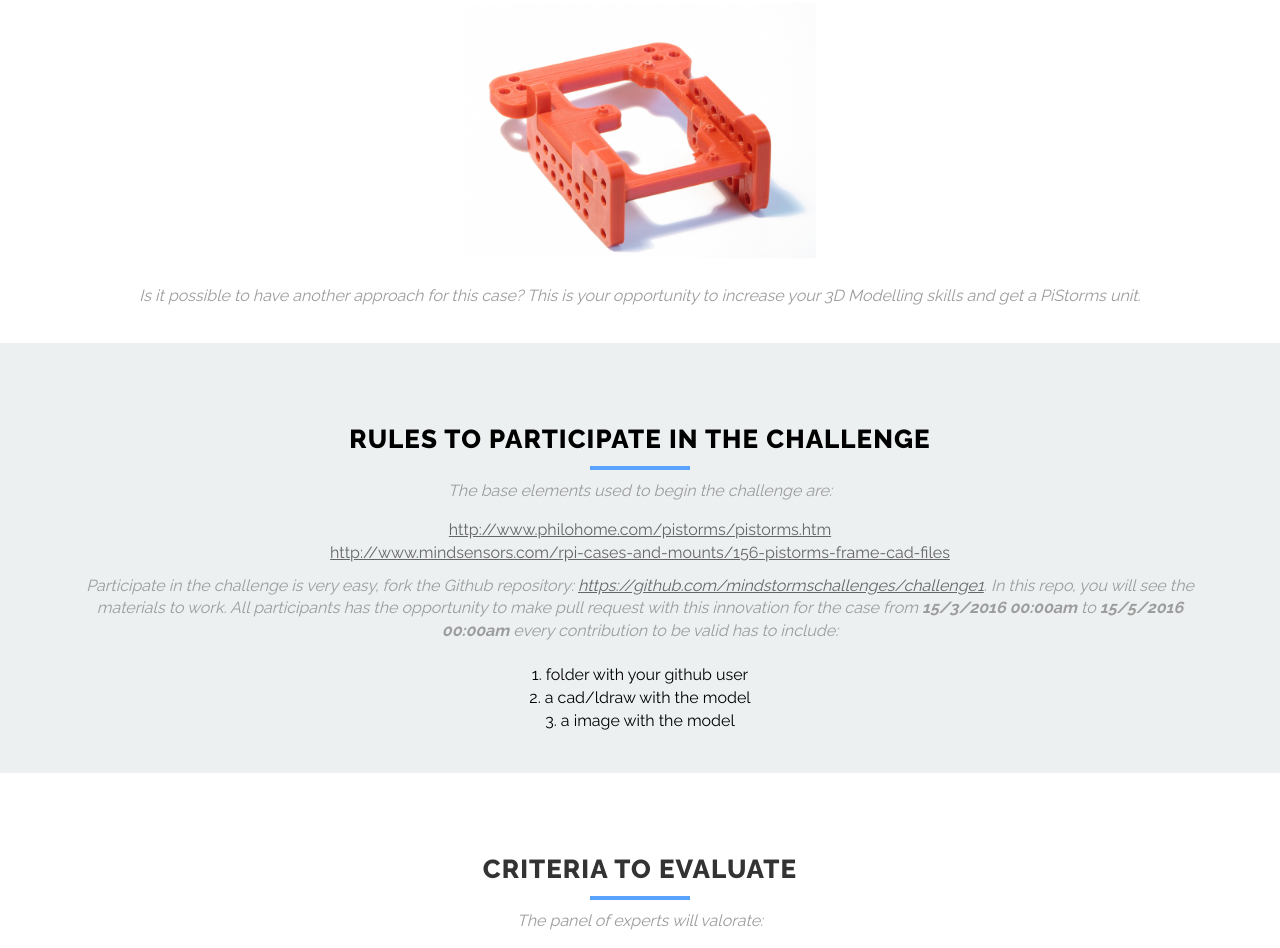
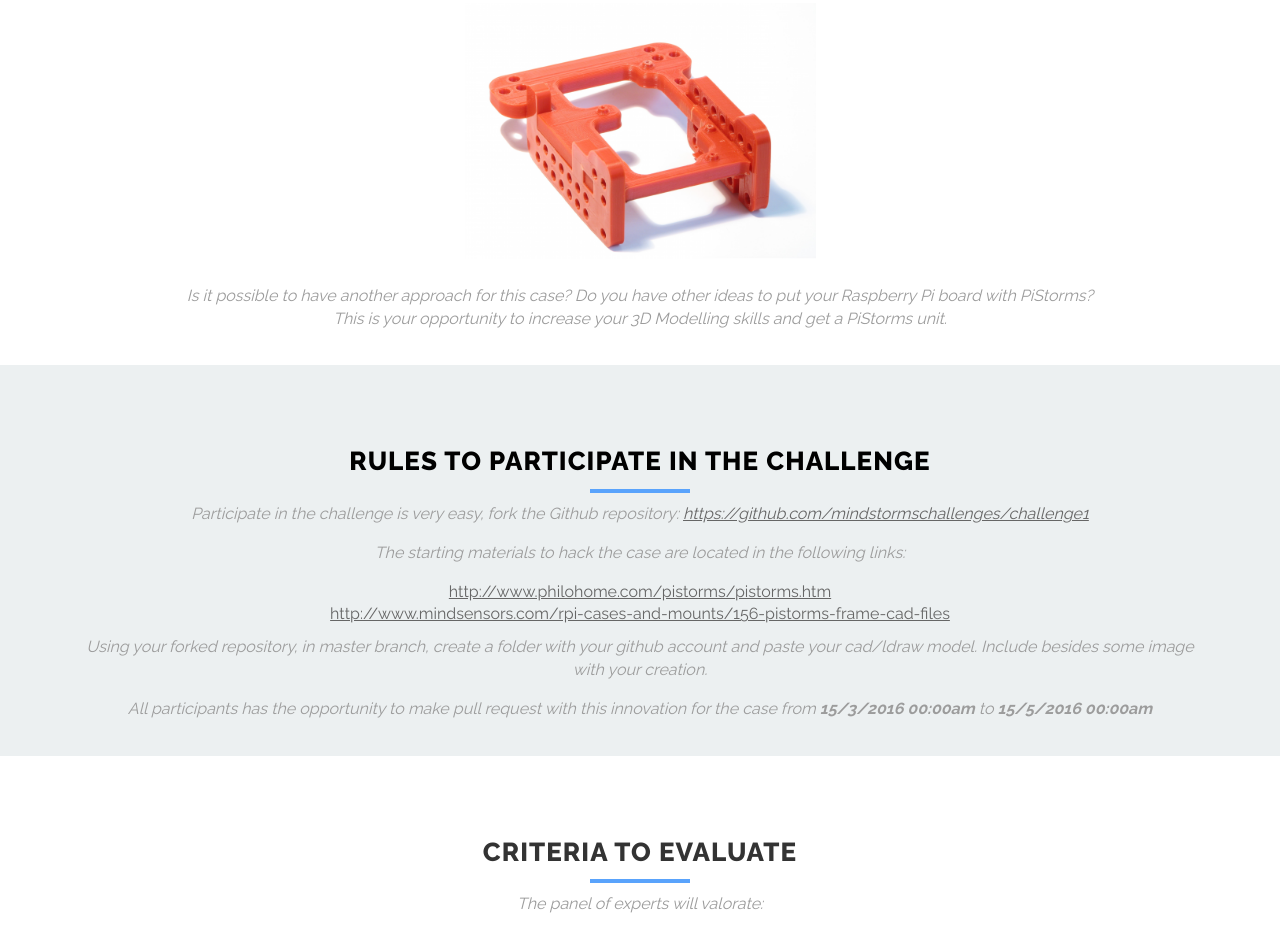
Before and after one commit to mindstormschallenges/challenge1, a website: page index.html in a window 1280 px wide. Shown: the part 1019-1967 px from the top of the page. Drawn offline with nearby package versions, Linux system fonts and the light colour scheme.

Commit message:
https://github.com/mindstormschallenges/challenge1/issues/3

```diff
--- a/index.html
+++ b/index.html
@@ -96,11 +96,11 @@ The challenge invite you to innovate with this <a href="http://www.mindsensors.c
                             <h2>The challenge</h2>
                             <p>
 <strong>Why not 3D Printing?</strong><br />
-Custom pieces for some areas of your robot could be the best strategy to solve some physical problems on your robotics project. This challenge tries to invite you in the innovation process to hack the base design for PiStorms case.
+Custom pieces for some areas of your robot could be the best strategy to solve some physical problems on your robotics project. This challenge tries to invite you in the innovation process to hack the base design from the PiStorms case.
                             </p>
 <img src="./Images/frame-for-pistorms.jpg" width="30%" />
 <p>
-Is it possible to have another approach for this case? This is your opportunity to increase your 3D Modelling skills and get a PiStorms unit.
+Is it possible to have another approach for this case? Do you have other ideas to put your Raspberry Pi board with PiStorms? <br/>This is your opportunity to increase your 3D Modelling skills and get a PiStorms unit.
 </p>
                         </div>
                     </div>
@@ -118,19 +118,20 @@ Is it possible to have another approach for this case? This is your opportunity
                     <div class="col-xs-12 col-sm-12 col-md-12 col-lg-12">
                         <div class="section-title">
                             <h2>Rules to participate in the Challenge</h2>
-                            <p>The base elements used to begin the challenge are:</p>
+                            <p>
+                            Participate in the challenge is very easy, fork the Github repository: <a href="https://github.com/mindstormschallenges/challenge1" target="_blank">https://github.com/mindstormschallenges/challenge1</a>
+                            </p>
+                            <p>The starting materials to hack the case are located in the following links:
                             <ul>
                                 <li><a href="http://www.philohome.com/pistorms/pistorms.htm" target="_blank">http://www.philohome.com/pistorms/pistorms.htm</a></li>
                                 <li><a href="http://www.mindsensors.com/rpi-cases-and-mounts/156-pistorms-frame-cad-files" target="_blank" >http://www.mindsensors.com/rpi-cases-and-mounts/156-pistorms-frame-cad-files</a></li>
                             </ul>
                             <p>
-                            Participate in the challenge is very easy, fork the Github repository: <a href="https://github.com/mindstormschallenges/challenge1" target="_blank">https://github.com/mindstormschallenges/challenge1</a>. In this repo, you will see the materials to work. All participants has the opportunity to make pull request with this innovation for the case from <strong>15/3/2016 00:00am</strong> to <strong>15/5/2016 00:00am</strong> every contribution to be valid has to include:
+Using your forked repository, in master branch, create a folder with your github account and paste your cad/ldraw model. Include besides some image with your creation.
                             </p>
-                            <ul class="request">
-                                <li>folder with your github user</li>
-                                <li>a cad/ldraw with the model</li>
-                                <li>a image with the model</li>
-                            </ul>
+                            <p>
+All participants has the opportunity to make pull request with this innovation for the case from <strong>15/3/2016 00:00am</strong> to <strong>15/5/2016 00:00am</strong>
+                            </p>
                         </div>
                     </div>
                 </div>
@@ -242,7 +243,9 @@ The best 3 desigsn will receive a PiStorms unit to use the case modeled with PiS
                         <div class="section-title">
                             <h2>Contact us</h2>
                             <p>If you have some doubt, please <a href="https://github.com/mindstormschallenges/challenge1/issues" target="_blank">create a issue</a> in the challenge.</p>
-
+                            <p>
+Note: This site and products are not connected to or endorsed by Raspberry Pi or LEGO
+                            </p>
                         </div>
                     </div>
                 </div>
```
